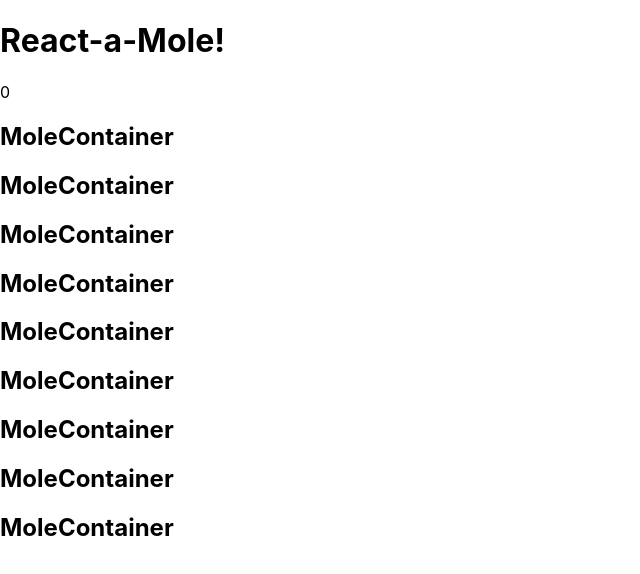
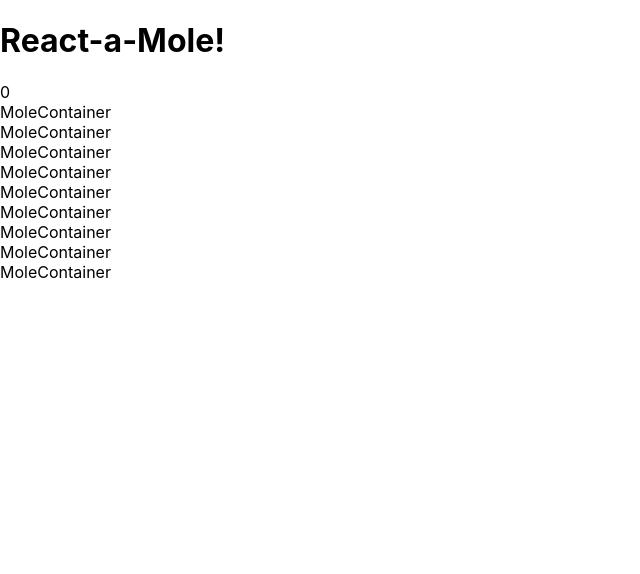
Before and after one commit to samsdogjack/react_a_mole, a React (Create React App) app: page / in a window 1280 px wide. Shown: the top 574 px of the page, without its empty margins (0-640 px from the left). Built offline with nearby package versions, Linux system fonts and the light colour scheme.

Commit message:
rendering text

```diff
--- a/src/MoleContainer.js
+++ b/src/MoleContainer.js
@@ -1,35 +1,25 @@
-import {useEffect} from 'react'
-//import moleImg from './Images/mole.png'
-import moleImg from './Images/molehill.png'
+import React from 'react'
 
-function Mole(props){
-    useEffect(() => {
-        // Feel free to adjust this number as you see fit.
-        // It is your game to tune!
-        let randSeconds = Math.ceil(Math.random() * 5000)
-        let timer = setTimeout(() => {
-            props.setDisplayMole(false)
-        }, randSeconds)
-        return () => clearTimeout(timer)
-    })
-
-    return (
-        <div>
-            <img style={{'width': '30vw'}}
-            src={moleImg}
-            onClick={props.handleClick} />
-        </div>
-    )
-}
-
-
-
-function MoleContainer(props) {
+function MoleContainer() {
   return (
-    <div>
-      <h2>MoleContainer</h2>
-    </div>
+    <div>MoleContainer</div>
   )
 }
 
 export default MoleContainer
+
+
+// function MoleContainer() {
+//   const [count, setCount] = useState(0);
+
+//   return (
+//     <div>
+//       <p>MoleContainer {count times</p>
+//       <button onClick={() => setCount{count + 1)}>
+//       Click Me
+//       </button>
+//       </div>
+//   );
+// }
+
+//export default MoleContainer
```
Also changed, not shown: src/App.js (+5 -4 lines), src/Mole.js (+19 -9 lines).
